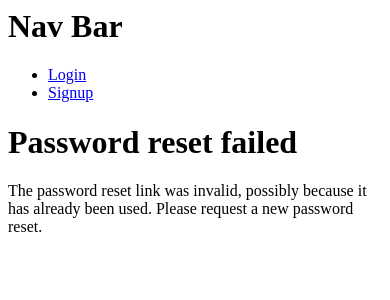
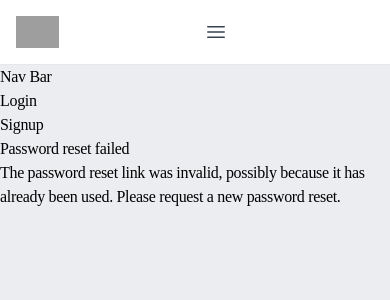
Before and after one commit to yoon-js/kollab, a Django app: page /accounts/reset/1/1/ in a window 390 px wide. Shown: the top 300 px of the page. Run offline with Django 4.2, Linux system fonts and the light colour scheme; parts of the project's set-up code (start-up, migrations or seed data) failed here and were passed over; some libraries are stand-ins or nearby versions; grey boxes are pictures that could not be loaded.

Commit message:
Yjs update nav (#15)
* navbarupdate

* homenavbar updated

```diff
--- /dev/null
+++ b/core/static/css/main.css
@@ -0,0 +1,81 @@
+@charset "UTF-8";
+@font-face {
+  font-family: "Pretendard-Regular";
+  src: url("https://cdn.jsdelivr.net/gh/Project-Noonnu/noonfonts_2107@1.1/Pretendard-Regular.woff") format("woff");
+  font-weight: 400;
+  font-style: normal;
+}
+/* 중요! CSS normalization */
+blockquote, body, dd, dl, dt, fieldset, figure, h1, h2, h3, h4, h5, h6, hr, html, iframe, legend, li, ol, p, pre, textarea, ul {
+  margin: 0;
+  padding: 0;
+}
+
+a {
+  text-decoration: unset;
+  -webkit-appearance: unset;
+     -moz-appearance: unset;
+          appearance: unset;
+}
+a:hover {
+  text-decoration: underline;
+}
+
+ul {
+  list-style: none;
+}
+
+button, input, select {
+  margin: 0;
+}
+
+html {
+  box-sizing: border-box;
+}
+
+*, :after, :before {
+  box-sizing: inherit;
+}
+
+img, video {
+  height: auto;
+  max-width: 100%;
+  max-inline-size: 100%;
+  max-block-size: 100%;
+}
+
+iframe {
+  border: 0;
+}
+
+table {
+  border-collapse: collapse;
+  border-spacing: 0;
+}
+
+td, th {
+  padding: 0;
+}
+
+body {
+  font-family: "pretendard";
+  letter-spacing: -0.02em;
+  line-height: 1.2em;
+  word-break: keep-all;
+  background-color: #ecedf0;
+}
+
+div, section {
+  box-sizing: border-box;
+}
+
+section {
+  box-sizing: border-box;
+}
+
+button {
+  padding: 0px;
+  border: none;
+}
+
+/* color style *//*# sourceMappingURL=main.css.map */
--- /dev/null
+++ b/core/static/css/main.scss
@@ -0,0 +1,21 @@
+// css normalization
+@use 'reset.scss';
+
+/* color style */
+$white-100 : #f8fafc;
+$white-80 : #F3F4F7;
+$white-60 : #DADDE7;
+$white-40 : #C1C6D7;
+$white-20 : #B4BBCF;
+
+$black-100 : #17181C;
+$black-80 : #25262D;
+$black-60 : #373843;
+$black-40 : #65687B;
+$black-20 : #9BA5B9;
+
+$blue-100 : #114592;
+$blue-80 : #1A67DB;
+$blue-60 : #3079E7;
+$blue-40 : #6DA1EE;
+$blue-20 : #A4C4F4;
--- /dev/null
+++ b/core/static/css/reset.scss
@@ -0,0 +1,65 @@
+// webfont CDN
+@font-face {
+    font-family: 'Pretendard-Regular';
+    src: url('https://cdn.jsdelivr.net/gh/Project-Noonnu/noonfonts_2107@1.1/Pretendard-Regular.woff') format('woff');
+    font-weight: 400;
+    font-style: normal;
+}
+
+/* 중요! CSS normalization */
+blockquote, body, dd, dl, dt, fieldset, figure, h1, h2, h3, h4, h5, h6, hr, html, iframe, legend, li, ol, p, pre, textarea, ul {
+    margin:0;
+    padding:0;
+}
+a {
+    text-decoration: unset;
+    appearance: unset;
+    &:hover {
+        text-decoration: underline;
+    }
+}
+
+
+ul {list-style:none}
+button, input, select {margin:0}
+html {box-sizing:border-box}
+*, :after, :before {box-sizing:inherit}
+
+img, video {
+    height:auto;
+    max-width:100%;
+    max-inline-size: 100%;
+    max-block-size: 100%;
+}
+
+iframe {border:0}
+
+table {
+    border-collapse:collapse;
+    border-spacing:0
+}
+
+td, th {
+    padding:0
+}
+
+body {
+    font-family:"pretendard";
+    letter-spacing: -0.02em;
+    line-height: 1.2em;
+    word-break: keep-all;
+    background-color: #ecedf0;
+}
+
+div, section {
+    box-sizing: border-box;
+}
+
+section {
+    box-sizing: border-box;
+}
+
+button {
+    padding: 0px;
+    border: none;
+}
--- a/core/templates/home/base.html
+++ b/core/templates/home/base.html
@@ -1,6 +1,41 @@
+<!DOCTYPE html>
+<html lang="en">
+<head>
+  {% include 'home/head.html' %}
+</head>
+<body>
+
+  <header class="bg-white border-b border-solid border-gray-200">
+  <nav class="mx-auto flex max-w-7xl items-center justify-between p-4 lg:px-8" aria-label="Global">
+      <div class="flex lg:flex-1 flex-shrink">
+        <a href="#" class="-m-1.5 p-1.5">
+          <span class="sr-only">Your Company</span>
+          <img class="h-8 w-auto" src="https://tailwindui.com/img/logos/mark.svg?color=indigo&shade=600" alt="">
+        </a>
+      </div>
+      <div class="flex lg:hidden">
+        <button type="button" class="-m-2.5 inline-flex items-center justify-center rounded-md p-2.5 text-gray-700">
+          <span class="sr-only">Open main menu</span>
+          <svg class="h-6 w-6" fill="none" viewBox="0 0 24 24" stroke-width="1.5" stroke="currentColor" aria-hidden="true">
+            <path stroke-linecap="round" stroke-linejoin="round" d="M3.75 6.75h16.5M3.75 12h16.5m-16.5 5.25h16.5" />
+          </svg>
+        </button>
+      </div>
+      <div class="flex gap-x-10">
+        <div class="hidden lg:flex lg:gap-x-4">
+          <a href="#" class="px-6 py-3 rounded-lg text-md font-normal leading-6 text-gray-700 hover:bg-gray-200">Foo</a>
+          <a href="#" class="px-6 py-3 rounded-lg text-md font-normal leading-6 text-gray-700 hover:bg-gray-200">Faa</a>
+          <a href="#" class="px-6 py-3 rounded-lg text-md font-normal leading-6 text-gray-700 hover:bg-gray-200">Boo</a>
+        </div>
+      <div class="hidden lg:flex lg:flex-1 lg:justify-end">
+        <a href="#" class="px-6 py-3 rounded-lg bg-blue-600 text-md font-medium leading-6 text-slate-50 hover:bg-blue-800">Log in <span aria-hidden="true">&rarr;</span></a>
+      </div>
+      </div>
+  </nav>
+</header>
+
   <h1> Nav Bar </h1>
   <ul class="sidebar-nav">
-
     {% if user.is_authenticated %}
       <li>User: {{ user.get_username }}</li>
       <li><a href="{% url 'logout' %}?next={{ request.path }}">Logout</a></li>
@@ -9,5 +44,9 @@
       <li><a href="{% url 'home:signup' %}">Signup</a></li>
     {% endif %}
   </ul>
+
   {% block content %}
   {% endblock %}
+
+</body>
+</html>
--- /dev/null
+++ b/core/templates/home/head.html
@@ -0,0 +1,11 @@
+{% load static %}
+<head>
+    <meta charset="UTF-8">
+    <meta http-equiv="X-UA-Compatible" content="IE=edge">
+    <meta name="viewport" content="width=device-width, initial-scale=1.0">
+    <title>AppName</title>
+    <!-- tailwind css CDN -->
+    <script src="https://cdn.tailwindcss.com"></script>
+    <!-- stylesheet link error not fixed. Need to check if custom.py is reading the static folder properly -->
+    <link rel="stylesheet" href="{% static 'static/css/main.css' %}">
+</head>
```
Also changed, not shown: core/static/css/reset.css (added, +79 -0 lines), 2 other files. Lines whose indentation alone changed are shown as unchanged.
